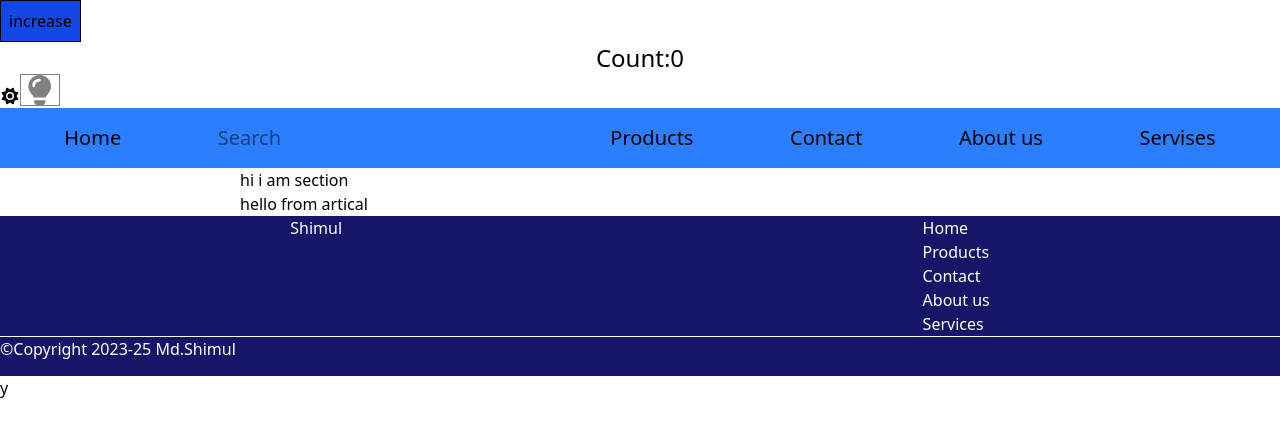
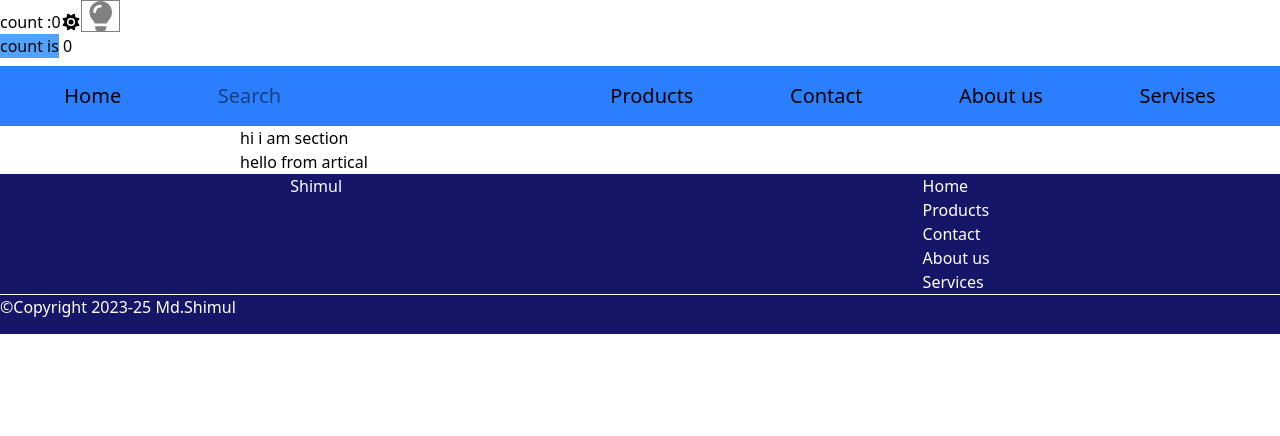
Before and after one commit to Shimul-DIU/React, a React (Vite) app in the folder vite-project/: page / in a window 1280 px wide. Shown: the top 436 px of the page. Built offline with nearby package versions, Linux system fonts and the light colour scheme.

Commit message:
add usecontext.

```diff
--- a/vite-project/src/App.jsx
+++ b/vite-project/src/App.jsx
@@ -1,6 +1,7 @@
 // import React, { useState } from 'react';
 // import { Outlet } from 'react-router-dom';
 import Mainlayout from './Layout/Mainlayout';
+
 
 
 
@@ -8,6 +9,7 @@ const App = () => {
 
   return (
     <div >
+
         <Mainlayout></Mainlayout>
 
 
--- /dev/null
+++ b/vite-project/src/Components/Childcomponent/Child.jsx
@@ -0,0 +1,15 @@
+import React from 'react';
+import { useContext } from 'react';
+import { Context1 } from '../../Components/Contexts/CountContext';
+
+
+const Child = () => {
+   const [count,setCount]=  useContext(Context1)
+    return (
+        <div>
+        <button onClick={()=>setCount(count+1)} className='bg-blue-400 mb-2'>count is </button> {count}
+        </div>
+    );
+};
+
+export default Child;
--- /dev/null
+++ b/vite-project/src/Components/Contexts/CountContext.jsx
@@ -0,0 +1,12 @@
+import { createContext,useState} from 'react';
+
+export  const Context1 = createContext();
+ const ContextProvider = ({children}) => {
+    const [count,setCount]=useState(0);
+    return (
+        <Context1.Provider value={[count,setCount]}>
+            {children}
+        </Context1.Provider>
+    );
+};
+export default ContextProvider;
--- a/vite-project/src/Components/Header/Header.jsx
+++ b/vite-project/src/Components/Header/Header.jsx
@@ -1,19 +1,26 @@
-import React from 'react';
+import React, { useContext } from 'react';
 import { useState } from 'react';
 import { FontAwesomeIcon } from '@fortawesome/react-fontawesome';
 import { faSun ,faLightbulb } from "@fortawesome/free-solid-svg-icons";
+import Parent from '../Parentcomponent/Parent';
+import { Context1 } from '../../Components/Contexts/CountContext';
 
 const Header = () => {
+   const [count,setCount]=useContext(Context1)
     let [light,setLight]=useState(false);
     const Color={
-        color:light? "white" : "gray"    }
+        color:light? "blue" : "gray"    }
         const ColorChange=()=>{
             setLight(!light)
         }
     return (
         <div >
+
+            <button onClick={()=>setCount(count+1)}>count :{count}</button>
              <FontAwesomeIcon icon={faSun} />
-             <FontAwesomeIcon style={Color} onClick={ColorChange} className='text-3xl border' icon={faLightbulb} />
+
+            <FontAwesomeIcon style={Color} onClick={ColorChange} className='text-3xl border' icon={faLightbulb} />
+            <Parent></Parent>
         </div>
     );
 };
--- /dev/null
+++ b/vite-project/src/Components/Parentcomponent/Parent.jsx
@@ -0,0 +1,11 @@
+import React from 'react';
+import Child from '../Childcomponent/Child';
+const Parent = () => {
+    return (
+        <div>
+            <Child></Child>
+        </div>
+    );
+};
+
+export default Parent;
--- a/vite-project/src/Layout/Mainlayout.jsx
+++ b/vite-project/src/Layout/Mainlayout.jsx
@@ -1,4 +1,4 @@
-import React, { createContext,useState,useEffect} from 'react';
+import ContextProvider  from '../Components/Contexts/CountContext';
 import Header from '../Components/Header/Header';
 import Navbar from '../Components/Navbar/Navbar';
 import Section from '../Components/Section/Section';
@@ -6,18 +6,13 @@ import Article from '../Components/Article/Article';
 import Footer from '../Components/Footer/Footer';
 import  Aside from '../Components/Aside/Aside';
 import { Outlet } from 'react-router-dom';
+const Mainlayout = () => {
 
-const Mainlayout = () => {
-const CountContext= createContext();
-const [count,setCount]=useState(0);
+    return (
+        <ContextProvider >
+        <div className='min-h-screen'>
 
 
-    return (
-
-        <div className='min-h-screen'>
-             <CountContext.Provider value={count}>
-            <button onClick={()=>setCount(count+1)} className='border bg-blue-700 p-2'>increase</button>
-            <p className='text-center text-2xl'>Count:{count}</p>
                 <Header></Header>
                 <Navbar></Navbar>
 
@@ -32,9 +27,10 @@ const [count,setCount]=useState(0);
 
                 </div>
 
-            <Footer></Footer>y
-            </CountContext.Provider>
+                <Footer></Footer>
+
         </div>
+         </ContextProvider>
     );
 };
 
```
Also changed, not shown: vite-project/src/Components/Childcomponent/Child.css (added), vite-project/src/Components/Parentcomponent/Parent.css (added). Lines whose indentation alone changed are shown as unchanged.
